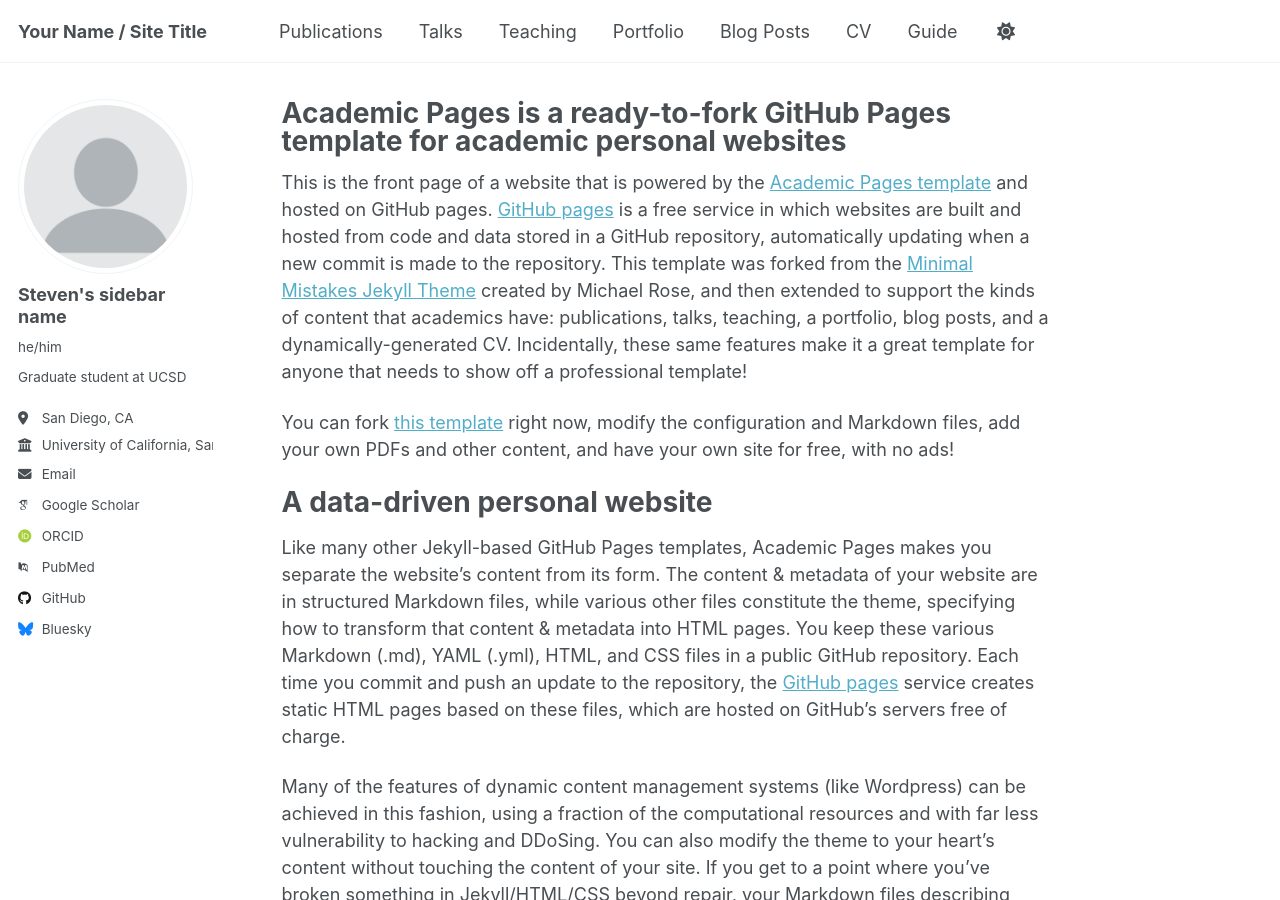
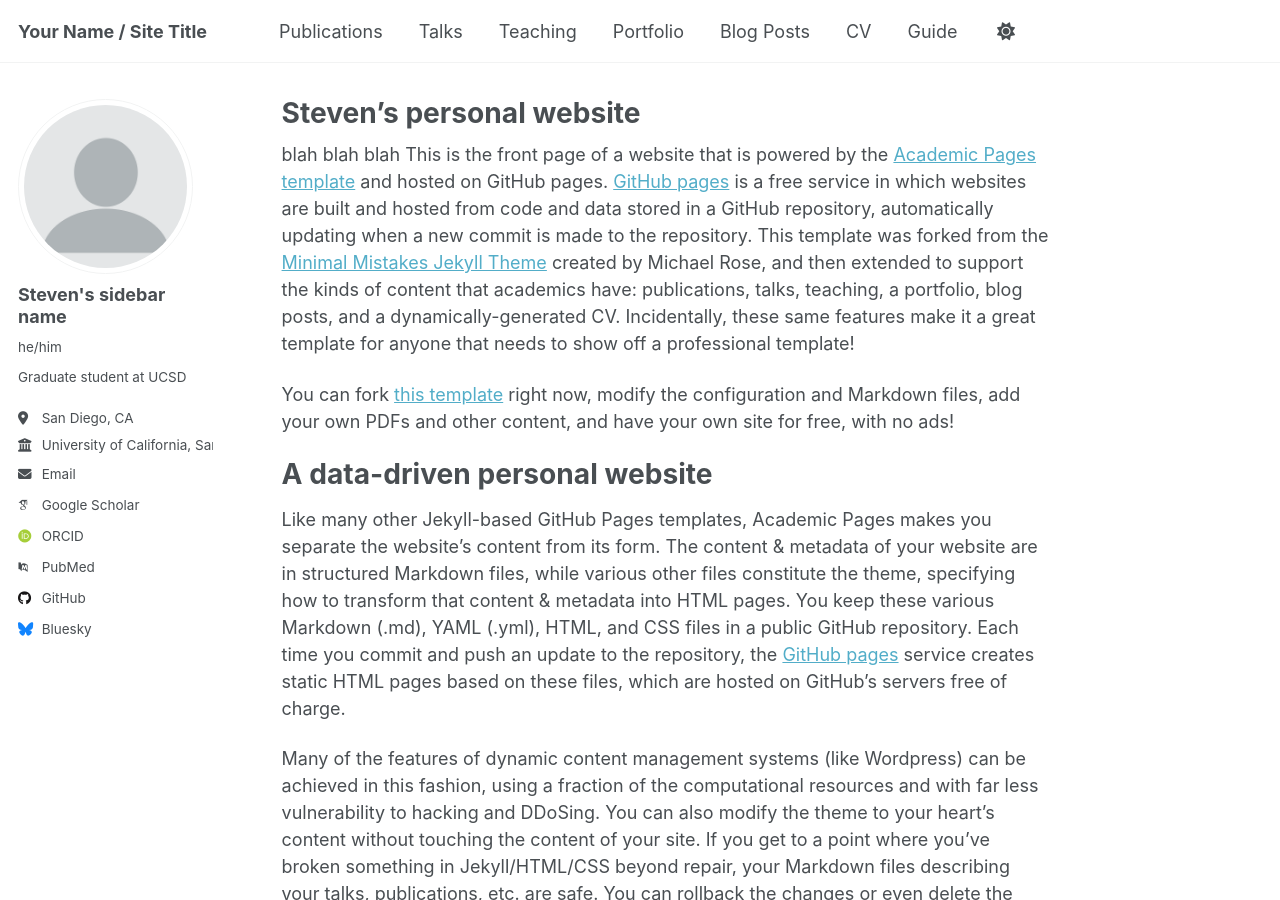
Before and after one commit to nguyensteven01/nguyensteven01.github.io, a Jekyll site: the page built from _pages/about.md, in a window 1280 px wide and 900 px high. Built offline with Jekyll 4.4.1, drawn with Linux system fonts in a browser that asks for light colours; some web fonts are replaced; a script that is not in the unit is left out.

Commit message:
first change to body text

```diff
--- a/_config.yml
+++ b/_config.yml
@@ -35,10 +35,10 @@ author:
   # Academic websites
   academia         : # URL
   arxiv            : # URL - Update with the correct link to your profile
-  googlescholar    : "https://scholar.google.com/citations?user=PS_CX0AAAAAJ"
+  googlescholar    : "https://scholar.google.com/citations?user=EkXQj3gAAAAJ&hl=en&gmla=AH8HC4xRuc2J_JCEHGOEu6EvibokL9NdVrmfaATvrzqO8Tn9c6FHKenf8jt9OTf-cyRpDaOhA8DPWvvhDmwWlpDpDuwkX7n5fhYz_UyIUAvSNQ"
   inspire-hep      : # URL
   impactstory      : # URL
-  orcid            : "http://orcid.org/yourorcidurl"
+  orcid            : "http://orcid.org/0009-0003-3855-6290"
   semantic         : # URL
   pubmed           : "https://www.ncbi.nlm.nih.gov/pubmed/?term=john+snow"
   researchgate     : # URL
--- a/_pages/about.md
+++ b/_pages/about.md
@@ -1,12 +1,13 @@
 ---
 permalink: /
-title: "Academic Pages is a ready-to-fork GitHub Pages template for academic personal websites"
+title: "Steven's personal website"
 author_profile: true
 redirect_from:
   - /about/
   - /about.html
 ---
 
+blah blah blah
 This is the front page of a website that is powered by the [Academic Pages template](https://github.com/academicpages/academicpages.github.io) and hosted on GitHub pages. [GitHub pages](https://pages.github.com) is a free service in which websites are built and hosted from code and data stored in a GitHub repository, automatically updating when a new commit is made to the repository. This template was forked from the [Minimal Mistakes Jekyll Theme](https://mmistakes.github.io/minimal-mistakes/) created by Michael Rose, and then extended to support the kinds of content that academics have: publications, talks, teaching, a portfolio, blog posts, and a dynamically-generated CV. Incidentally, these same features make it a great template for anyone that needs to show off a professional template!
 
  You can fork [this template](https://github.com/academicpages/academicpages.github.io) right now, modify the configuration and Markdown files, add your own PDFs and other content, and have your own site for free, with no ads!
```
